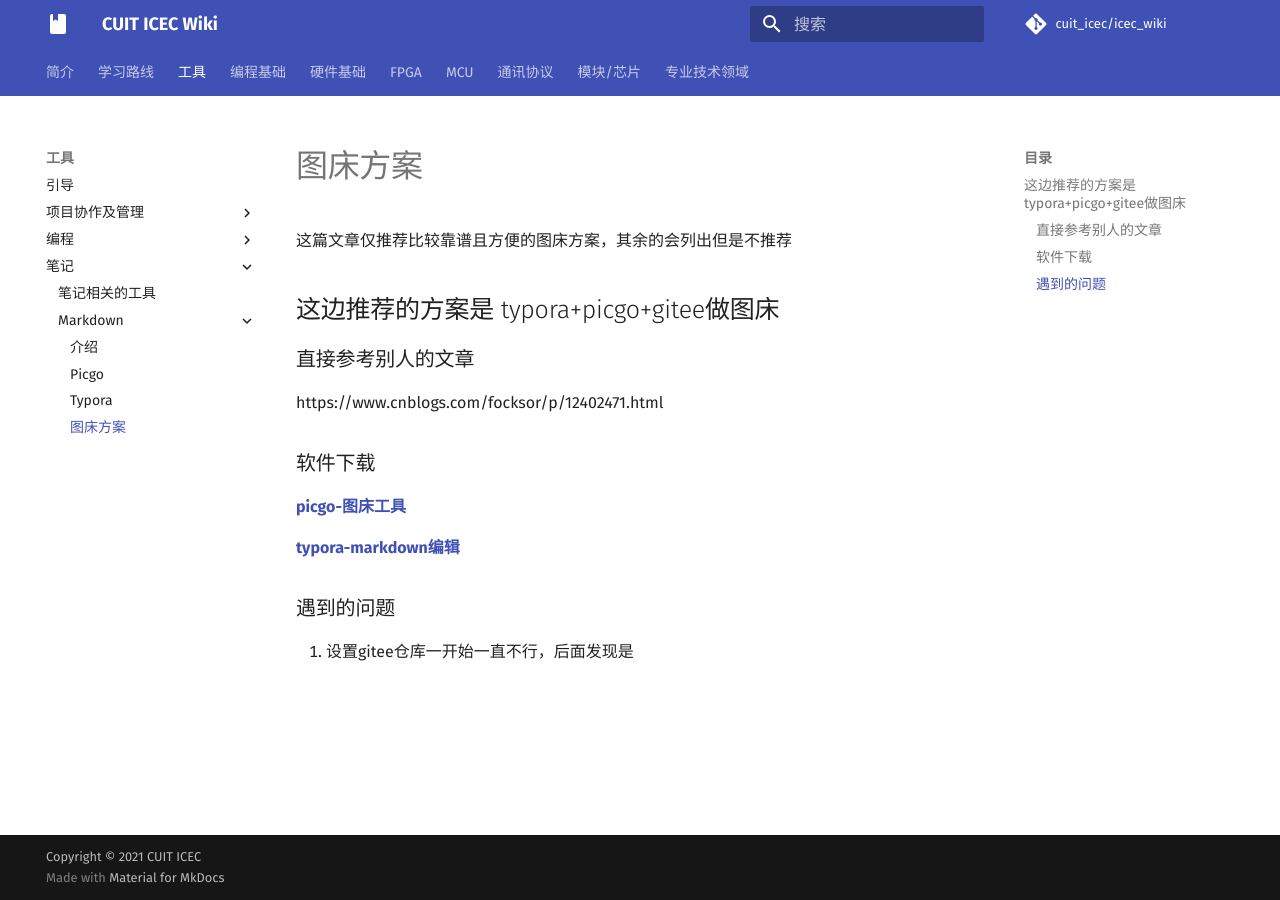
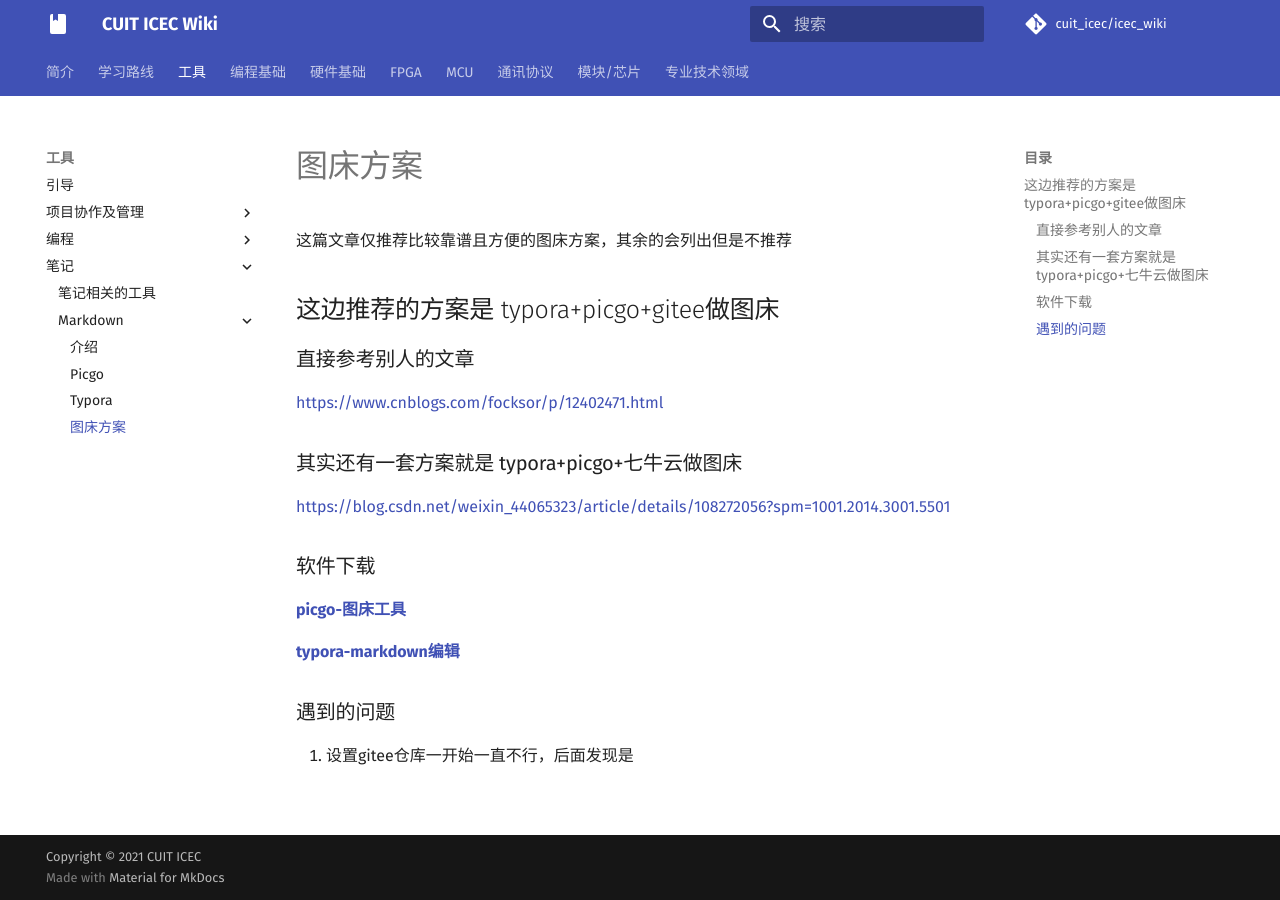
Before and after one commit to cuit-icec/cuit-icec.github.io, an MkDocs documentation site: the page built from docs/tool/note/markdown/markdown_picbed.md, in a window 1280 px wide. Built offline with MkDocs 1.6.1 and Material for MkDocs 9.7.7, drawn with Linux system fonts in a browser that asks for light colours; nearby versions of some CDN libraries; comment, search, counter and statistics services are not loaded.

Commit message:
增加了自己博客链接

```diff
--- a/docs/tool/note/markdown/markdown_picbed.md
+++ b/docs/tool/note/markdown/markdown_picbed.md
@@ -4,7 +4,11 @@
 
 ### 直接参考别人的文章
 
-https://www.cnblogs.com/focksor/p/12402471.html
+[https://www.cnblogs.com/focksor/p/12402471.html](https://www.cnblogs.com/focksor/p/12402471.html)
+
+### 其实还有一套方案就是 typora+picgo+七牛云做图床
+
+[https://blog.csdn.net/weixin_44065323/article/details/108272056?spm=1001.2014.3001.5501](https://blog.csdn.net/weixin_44065323/article/details/108272056?spm=1001.2014.3001.5501)
 
 ### 软件下载
 
```
